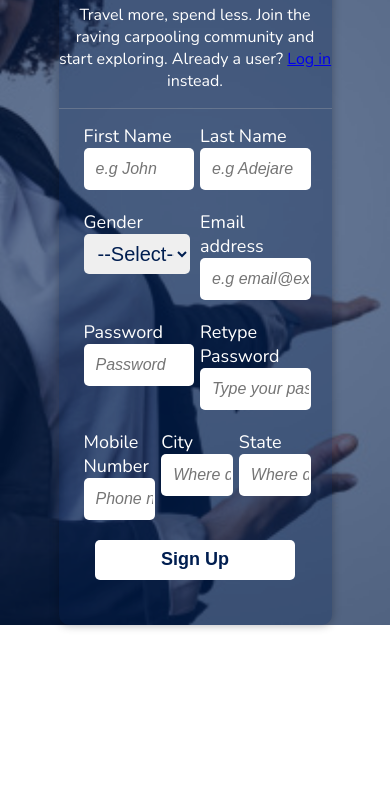
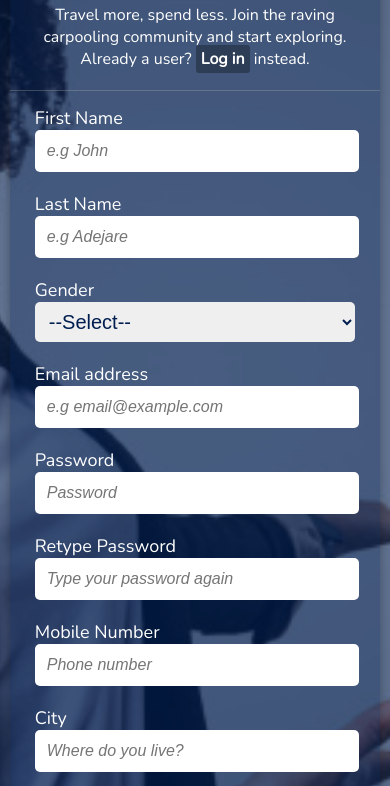
Before and after one commit to enJames/ridemyway, a plain HTML site: page UI/sign-up.html in a window 390 px wide. Shown: the part 215-1001 px from the top of the page. Before the commit the page ends 890 px from the top, so only its background shows below. Drawn offline with nearby package versions, Linux system fonts and the light colour scheme.

Commit message:
Improve responsiveness across screens

```diff
--- a/UI/statics/css/sign-up.css
+++ b/UI/statics/css/sign-up.css
@@ -15,10 +15,29 @@ html, body {
     color: white;
     border-radius: 10px;
     box-shadow: 0 0 10px 0 rgba(0,0,10,.3);
-
 }
 .intro {
     text-align: center;
+}
+.intro p {
+    margin: 0 20px 20px;
+}
+.intro a {
+    text-decoration: none;
+    background-color: rgba(0,0,0,.3);
+    padding: 3px 5px;
+    font-weight: bold;
+    color: white;
+    border-radius: 3px;
+    transition: all .4s ease-in-out;
+    -webkit-transition: all .4s ease-in-out;
+    -o-transition: all .4s ease-in-out;
+    -moz-transition: all .4s ease-in-out;
+    -ms-transition: all .4s ease-in-out;
+}
+.intro a:hover {
+    background-color: rgba(0,0,0,.1);
+    color: rgba(255,255,255,.7);
 }
 .form-body {
     border: none;
@@ -37,3 +56,22 @@ html, body {
     width: 200px;
     margin: auto;
 }
+
+
+@media screen and (max-width: 992px) {
+    .sign-up-wrapper {
+        width: 90%;
+    }
+}
+
+@media screen and (max-width: 768px) {
+    .sign-up-wrapper {
+        width: 95%;
+    }
+    .input-group {
+        flex-direction: column;
+    }
+    .input-wrapper {
+        margin-right: 0;
+    }
+}
```
